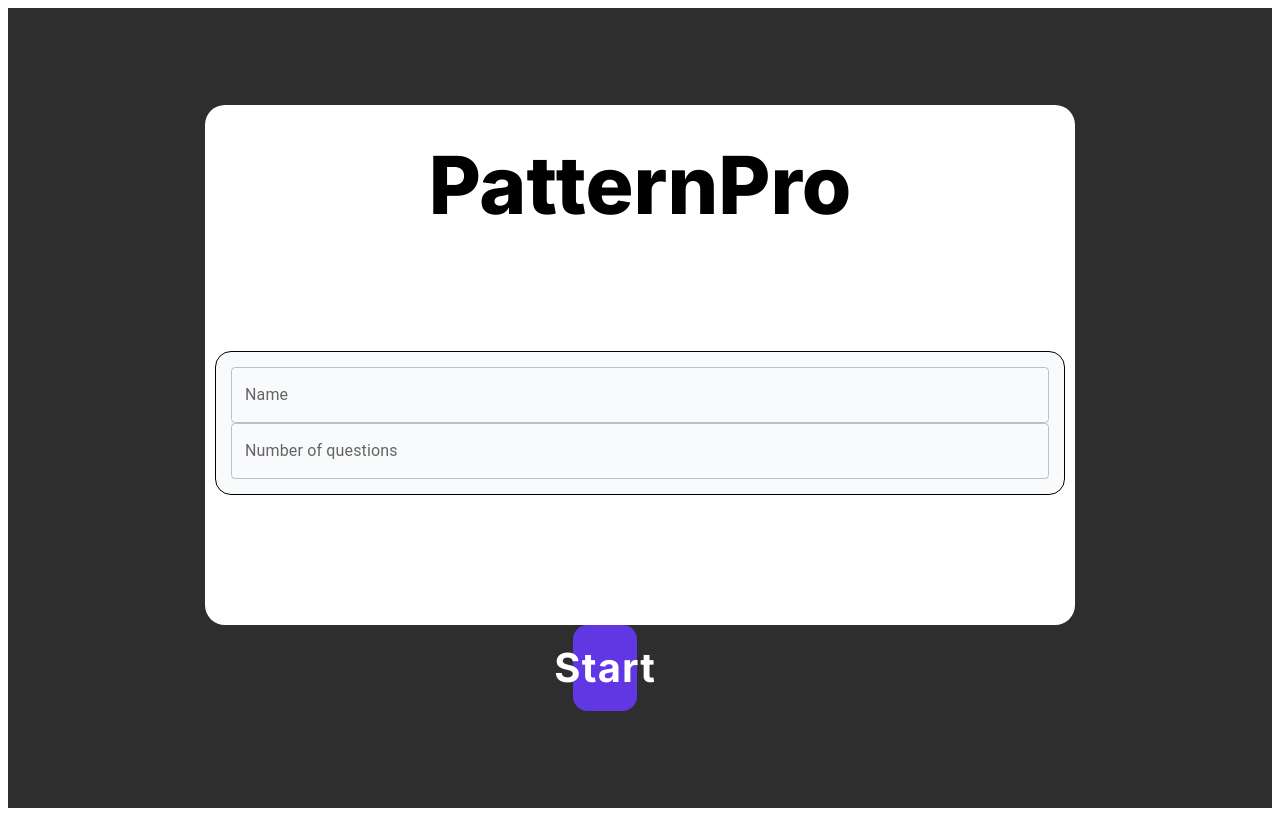
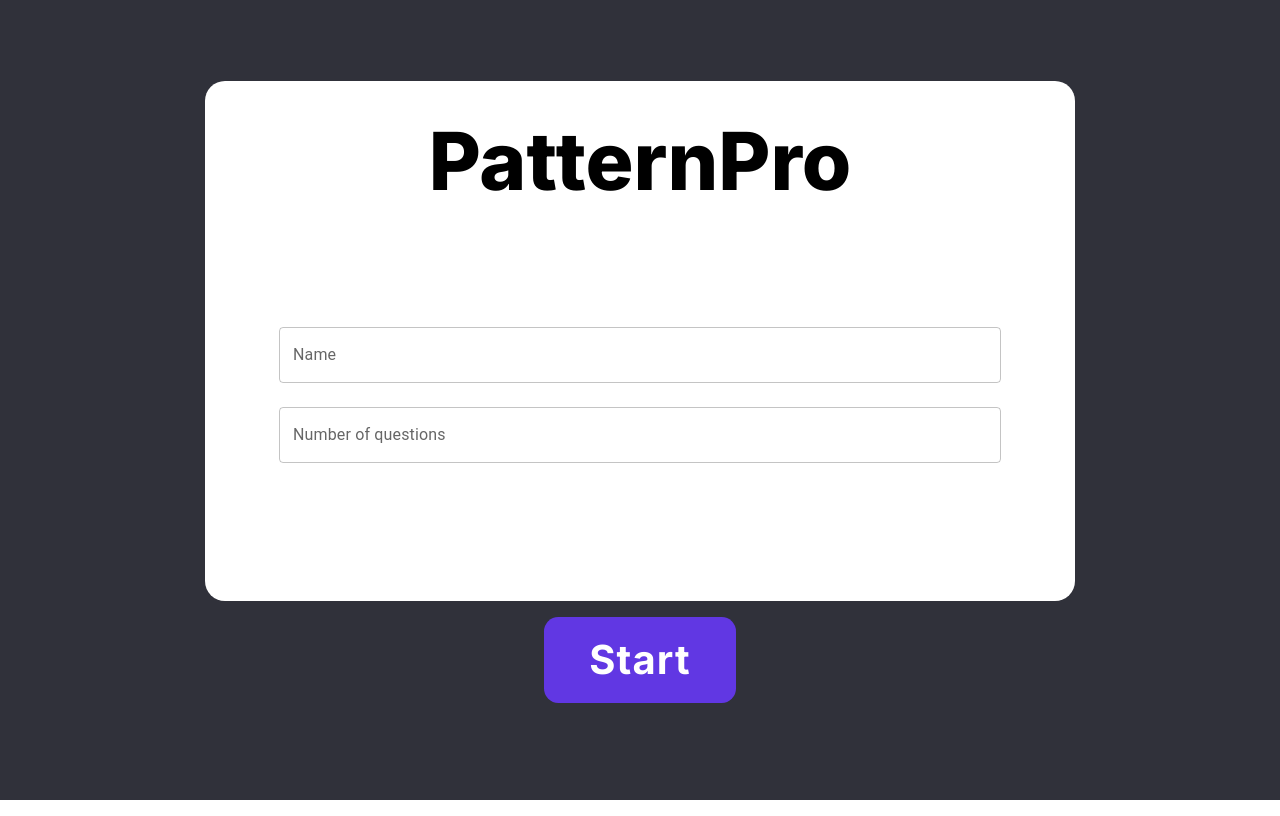
Before and after one commit to AlvaroGarciaa/Quiz-App, a React (Create React App) app in the folder frontend/: page / in a window 1280 px wide. Built offline with nearby package versions, Linux system fonts and the light colour scheme.

Commit message:
fixed and added styles

```diff
--- a/frontend/src/styles/PatternProPage.css
+++ b/frontend/src/styles/PatternProPage.css
@@ -1,10 +1,15 @@
 .page-container {
-    background: rgb(46, 46, 46);
+    background: #30313A;
     height: 100vh;
     display: flex;
     align-items: center;
     justify-content: center;
     flex-direction: column; /* Agregado */
+  }
+
+  body{
+    margin: 0;
+    padding: 0;
   }
 
   .content-container {
@@ -19,7 +24,7 @@
     text-align: center;
     -webkit-text-size-adjust: 100%;
     font-feature-settings: normal;
-    font-family: Inter,ui-sans-serif,system-ui,-apple-system,Segoe UI,Roboto,Helvetica Neue,Arial,Noto Sans,sans-serif;
+    font-family: 'Inter';
     font-size: 5rem;
     line-height: 2rem;
     font-weight: 800;
@@ -27,103 +32,24 @@
 
   }
 
-  .input-container {
-    -webkit-text-size-adjust: 100%;
-    tab-size: 4;
-    border: 0 solid #e5e7eb;
-    box-sizing: border-box;
-    --tw-border-spacing-x: 0;
-    --tw-border-spacing-y: 0;
-    --tw-translate-x: 0;
-    --tw-translate-y: 0;
-    --tw-rotate: 0;
-    --tw-skew-x: 0;
-    --tw-skew-y: 0;
-    --tw-scale-x: 1;
-    --tw-scale-y: 1;
-    --tw-pan-x: ;
-    --tw-pan-y: ;
-    --tw-pinch-zoom: ;
-    --tw-scroll-snap-strictness: proximity;
-    --tw-ordinal: ;
-    --tw-slashed-zero: ;
-    --tw-numeric-figure: ;
-    --tw-numeric-spacing: ;
-    --tw-numeric-fraction: ;
-    --tw-ring-inset: ;
-    --tw-ring-offset-width: 0px;
-    --tw-ring-offset-color: #fff;
-    --tw-ring-color: rgba(63,131,248,.5);
-    --tw-ring-offset-shadow: 0 0 #0000;
-    --tw-ring-shadow: 0 0 #0000;
-    --tw-shadow-colored: 0 0 #0000;
-    --tw-blur: ;
-    --tw-brightness: ;
-    --tw-contrast: ;
-    --tw-grayscale: ;
-    --tw-hue-rotate: ;
-    --tw-invert: ;
-    --tw-saturate: ;
-    --tw-sepia: ;
-    --tw-drop-shadow: ;
-    --tw-backdrop-blur: ;
-    --tw-backdrop-brightness: ;
-    --tw-backdrop-contrast: ;
-    --tw-backdrop-grayscale: ;
-    --tw-backdrop-hue-rotate: ;
-    --tw-backdrop-invert: ;
-    --tw-backdrop-opacity: ;
-    --tw-backdrop-saturate: ;
-    --tw-backdrop-sepia: ;
-    font-family: inherit;
-    font-weight: inherit;
-    margin: 0;
-    --tw-shadow: 0 0 #0000;
-    appearance: none;
-    display: block;
+  .button-container{
     width: 100%;
-    border-radius: 1rem;
-    border-width: 1px;
-    --tw-border-opacity: 1;
-    border-color: black;
-    --tw-bg-opacity: 1;
-    background-color: rgb(249 250 251/var(--tw-bg-opacity));
-    padding: 15px;
-    font-size: 2rem;
-    --tw-text-opacity: 0.5;
-    color: rgb(17 24 39/var(--tw-text-opacity));
-    margin-top: 10px;
-    float:center;
+    display: flex;
+    justify-content: center;
+    margin: 1rem;
   }
 
-  .next-button {
-    float:right;
-    font-feature-settings: normal;
-    font-family: Inter,ui-sans-serif,system-ui,-apple-system,Segoe UI,Roboto,Helvetica Neue,Arial,Noto Sans,sans-serif;
-    font-size: 2rem;
-    -webkit-text-size-adjust: 100%;
-    tab-size: 4;
-    --tw-border-opacity: 1;
-    border: 0 solid #e5e7eb;
-    box-sizing: border-box;
-    font-family: inherit;
-    font-size: 200%;
-    line-height: inherit;
-    margin: 0;
-    text-transform: none;
-    cursor: pointer;
+  .input-container{
     display: flex;
-    height: min-content;
-    align-items: center;
+    flex-direction: column;
     justify-content: center;
-    border-radius: .5rem;
-    border-width: 1px;
-    border-color: transparent;
-    --tw-bg-opacity: 1;
-    background-color: rgb(108 43 217/var(--tw-bg-opacity));
-    padding: 2rem;
-    text-align: center;
-    --tw-text-opacity: 1;
-    color: rgb(255 255 255/var(--tw-text-opacity));
-    margin-top: 20px;
+    gap: 1.5rem;
+    margin: 4rem;
   }
+
+  .inputs {
+
+    font-family: 'Inter';
+    font-weight: 700 ;
+
+  }
```
